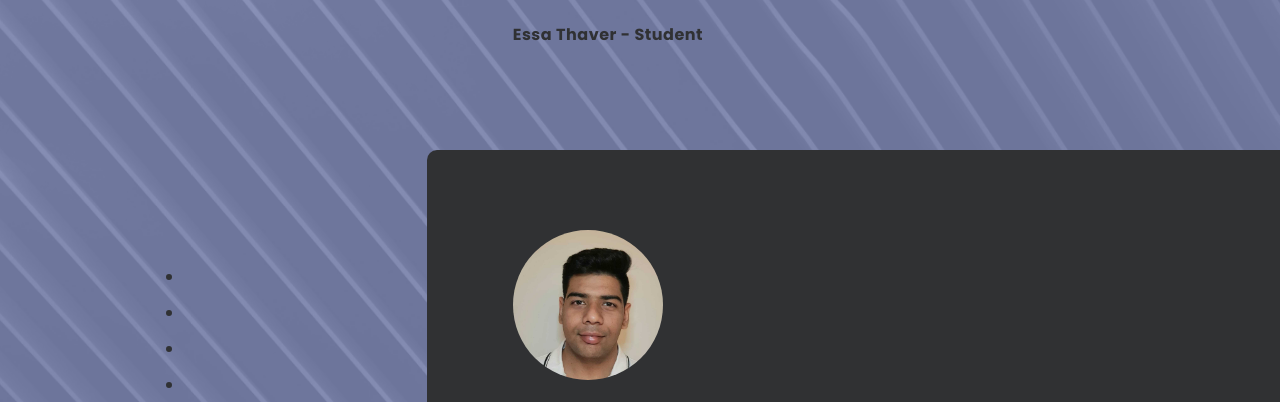
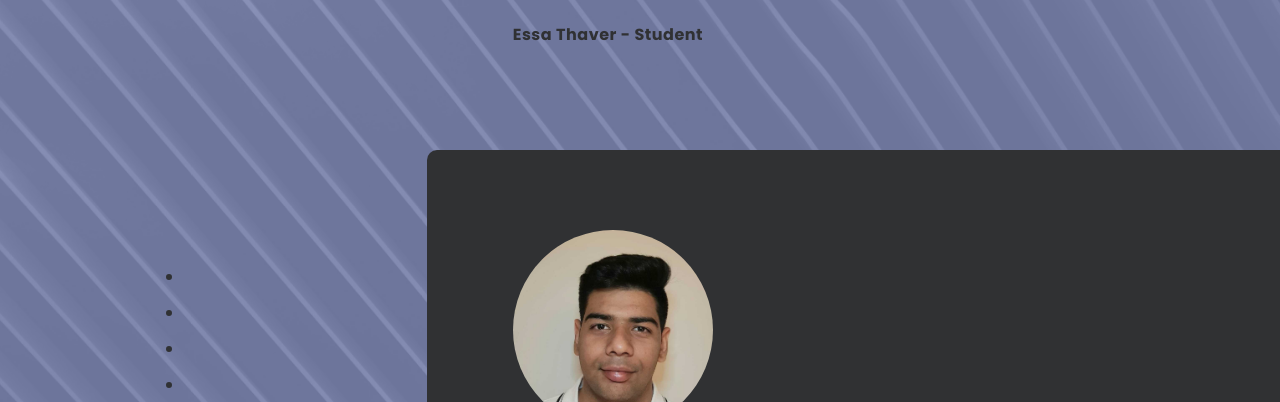
Before and after one commit to EssaThaver/essathaver.github.io, a website: page index.html in a window 1280 px wide. Shown: the top 402 px of the page. Drawn offline with nearby package versions, Linux system fonts and the light colour scheme.

Commit message:
Minor changes to CSS

```diff
--- a/css/style.css
+++ b/css/style.css
@@ -288,7 +288,7 @@ p {
   -webkit-animation: blink 0.7s infinite;
   -moz-animation: blink 0.7s infinite;
   animation: blink 0.7s infinite; }
-*/
+*/f
 @keyframes blink {
   0% {
     opacity: 1; }
@@ -392,10 +392,10 @@ p {
     -webkit-transform: translateX(0%);
     transform: translateX(0%); }
   .content-block .person-img {
-    height: 150px;
-    width: 150px;
+    height: 200px;
+    width: 200px;
     background: url(../img/candidate.png);
-    border-radius: 50%;
+    border-radius: 90%;
     background-repeat: no-repeat;
     background-size: cover; }
 
@@ -698,7 +698,7 @@ a.goto-social, a.goto-social:hover {
     letter-spacing: .5px;
     text-transform: uppercase;
     display: block;
-    padding-bottom: 10px; }
+    padding-bottom: 23px; }
 
 /********Project Sec CSS********/
 .project-gallery a {
```
